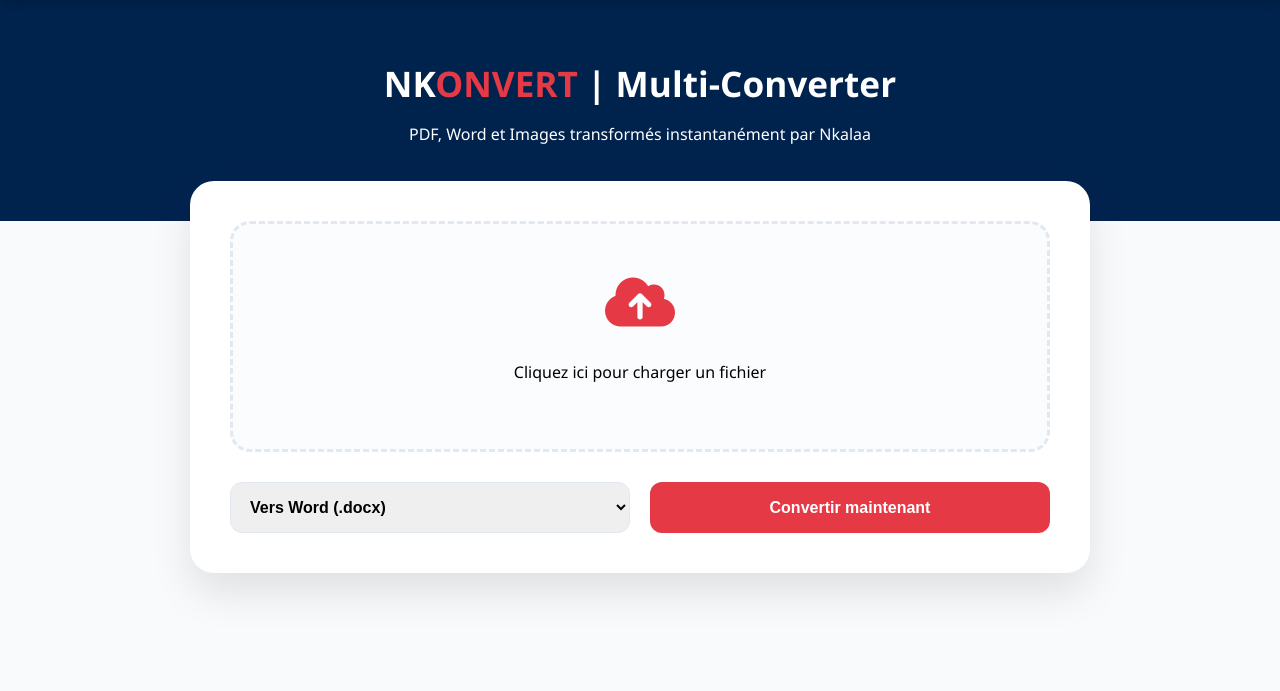
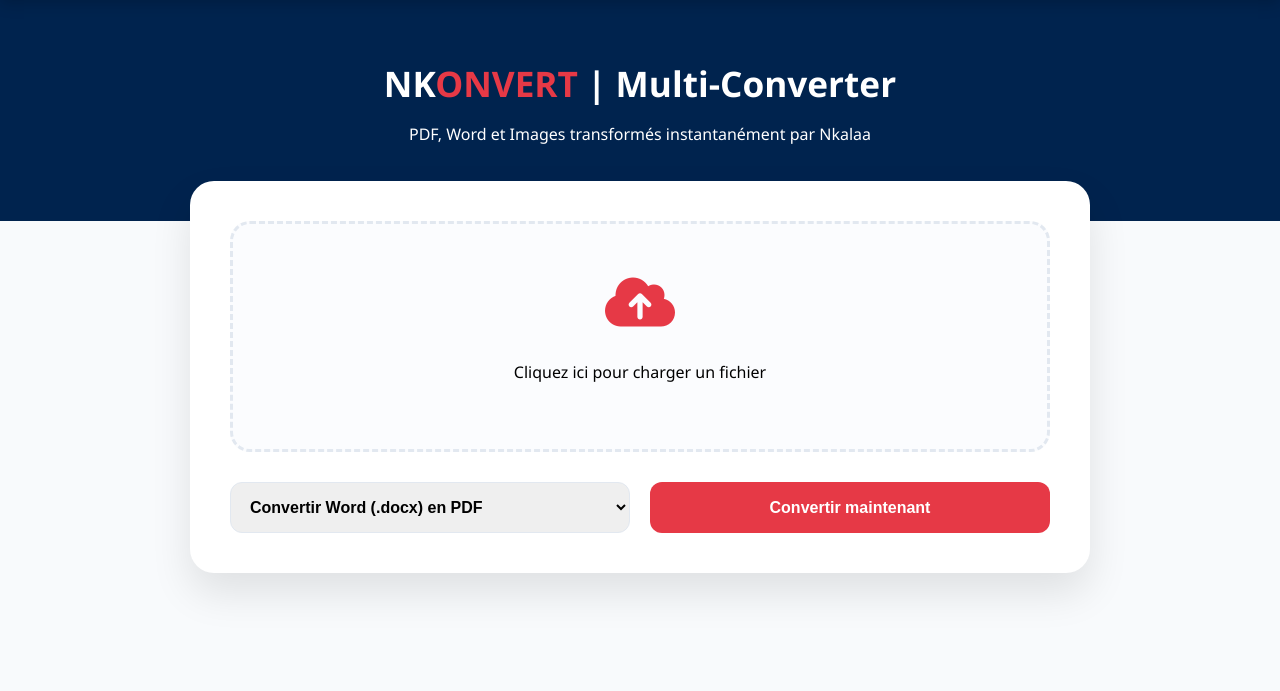
Before and after one commit to Reygreekk/nkonvert, a Flask app: page / in a window 1280 px wide. Shown: the part 69-760 px from the top of the page. Run offline with Flask 3, Linux system fonts and the light colour scheme.

Commit message:
index.html

```diff
--- a/templates/index.html
+++ b/templates/index.html
@@ -99,15 +99,20 @@
 
             <div class="controls">
                 <select id="targetFormat">
-                    <optgroup label="Documents">
-                        <option value="docx">Vers Word (.docx)</option>
-                        <option value="pdf">Vers PDF (.pdf)</option>
-                        <option value="pptx">Vers PowerPoint (.pptx)</option>
-                    </optgroup>
-                    <optgroup label="Images">
-                        <option value="jpg">Vers Image (.jpg)</option>
-                        <option value="png">Vers Image (.png)</option>
-                    </optgroup>
+                    <optgroup label="📄 Créer un document PDF">
+            <option value="pdf">Convertir Word (.docx) en PDF</option>
+            <option value="pdf">Convertir Image (JPG, PNG) en PDF</option>
+            <option value="pdf">Convertir Page Web (HTML) en PDF</option>
+            <option value="pdf">Convertir Texte (RTF, TXT) en PDF</option>
+        </optgroup>
+                    <optgroup label="📝 Extraire le contenu d'un PDF">
+            <option value="docx">Transformer PDF en Word (.docx)</option>
+            <option value="png">Transformer PDF en Image (.png)</option>
+            <option value="jpg">Transformer PDF en Image (.jpg)</option>
+        </optgroup>
+                <optgroup label="🎨 Design & Vectoriel">
+            <option value="svg">Vectoriser une image (JPG/PNG vers SVG)</option>
+        </optgroup>
                 </select>
                 <button type="submit" class="btn-submit" id="submitBtn">Convertir maintenant</button>
             </div>
```
